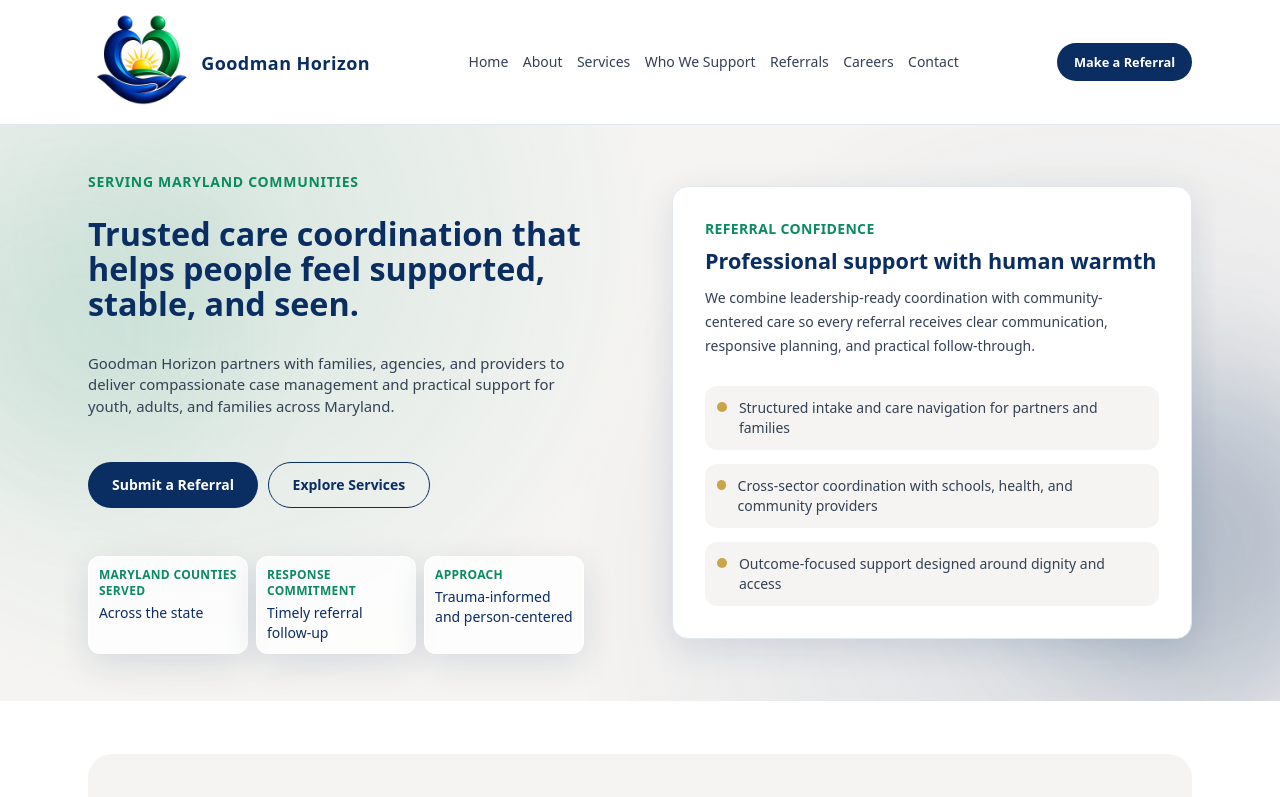
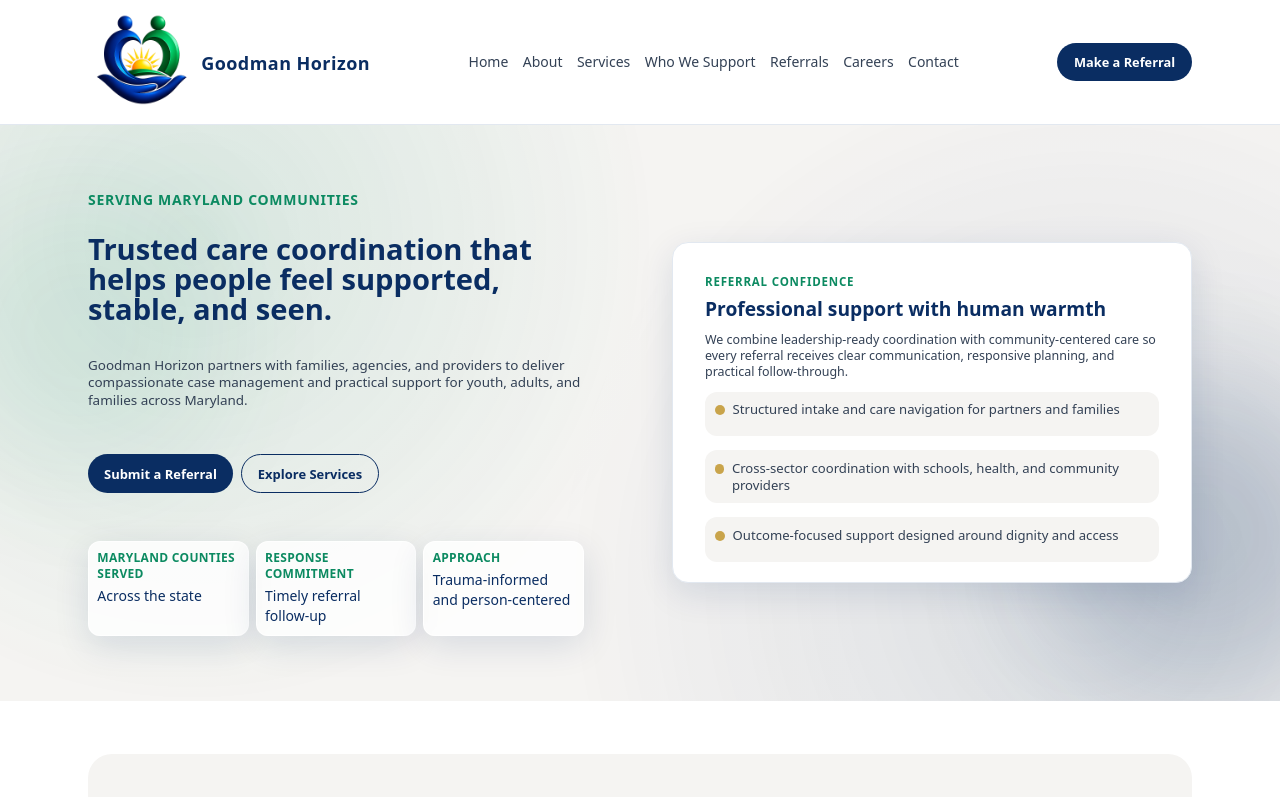
Before and after one commit to EricGoodmanD/Goodman-Horizon, a Next.js app: page / in a window 1280 px wide. Shown: the top 797 px of the page. Built offline with nearby package versions, Linux system fonts and the light colour scheme.

Commit message:
Tighten laptop-only hero spacing and card sizing

```diff
--- a/app/globals.css
+++ b/app/globals.css
@@ -61,12 +61,12 @@ body {
 
   .laptop-hero-shell {
     grid-template-columns: minmax(0, 1.02fr) minmax(0, 0.98fr);
-    min-height: 24.9rem;
-    gap: 1.05rem;
-    padding-top: 2.05rem;
-    padding-bottom: 2.05rem;
+    min-height: 22.6rem;
+    gap: 0.8rem;
+    padding-top: 1.64rem;
+    padding-bottom: 1.64rem;
     align-items: center;
-    overflow: hidden;
+    overflow: visible;
   }
 
   .laptop-hero-left {
@@ -74,42 +74,77 @@ body {
   }
 
   .laptop-hero-title {
-    font-size: 2.02rem;
-    line-height: 1.08;
-    margin-top: 0.68rem;
+    font-size: 1.82rem;
+    line-height: 1.04;
+    margin-top: 0.52rem;
   }
 
   .laptop-hero-copy {
-    margin-top: 0.72rem;
-    font-size: 0.93rem;
-    line-height: 1.46;
+    margin-top: 0.54rem;
+    font-size: 0.84rem;
+    line-height: 1.32;
   }
 
   .laptop-hero-actions {
-    margin-top: 1.05rem;
-    gap: 0.6rem;
+    margin-top: 0.82rem;
+    gap: 0.5rem;
   }
 
   .laptop-hero-stats {
-    margin-top: 1.05rem;
-    gap: 0.52rem;
+    margin-top: 0.56rem;
+    gap: 0.44rem;
   }
 
   .laptop-hero-card {
-    max-width: 24.8rem;
-    padding: 0.92rem;
+    max-width: 22.8rem;
+    padding: 0.78rem;
     margin-left: auto;
     margin-right: auto;
     width: 100%;
+    max-height: 21.3rem;
   }
 
   .laptop-hero-stats > div {
-    padding: 0.62rem;
+    min-height: 3.75rem;
+    padding: 0.52rem;
   }
 
   .laptop-hero-card-title {
-    font-size: 1.35rem;
-    line-height: 1.25;
+    font-size: 1.2rem;
+    line-height: 1.16;
+  }
+
+  .laptop-hero-shell .btn-primary,
+  .laptop-hero-shell .btn-secondary {
+    min-height: 2.45rem;
+    padding: 0.52rem 1rem;
+    font-size: 0.81rem;
+  }
+
+  .laptop-hero-card > p {
+    font-size: 0.78rem;
+    line-height: 1.28;
+  }
+
+  .laptop-hero-card > p:first-child {
+    font-size: 0.72rem;
+    letter-spacing: 0.07em;
+  }
+
+  .laptop-hero-card .space-y-3\.5 {
+    margin-top: 0.7rem;
+    gap: 0.5rem;
+  }
+
+  .laptop-hero-card .space-y-3\.5 > div {
+    padding: 0.6rem;
+    min-height: 2.8rem;
+    gap: 0.5rem;
+  }
+
+  .laptop-hero-card .space-y-3\.5 p {
+    font-size: 0.82rem;
+    line-height: 1.28;
   }
 
   .laptop-support-section {
```
